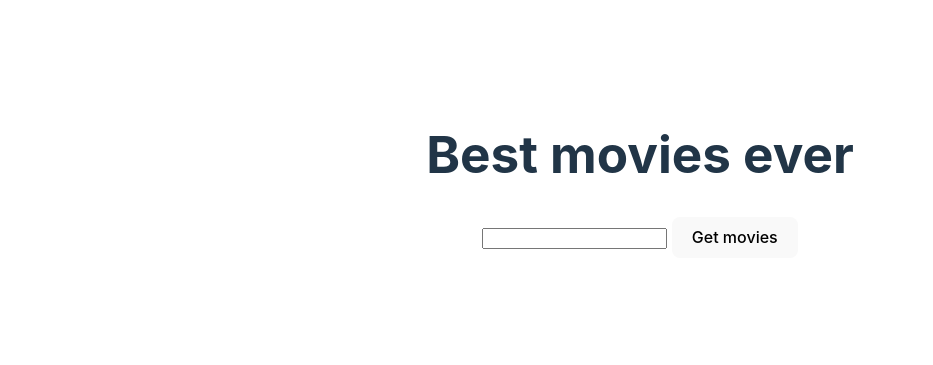
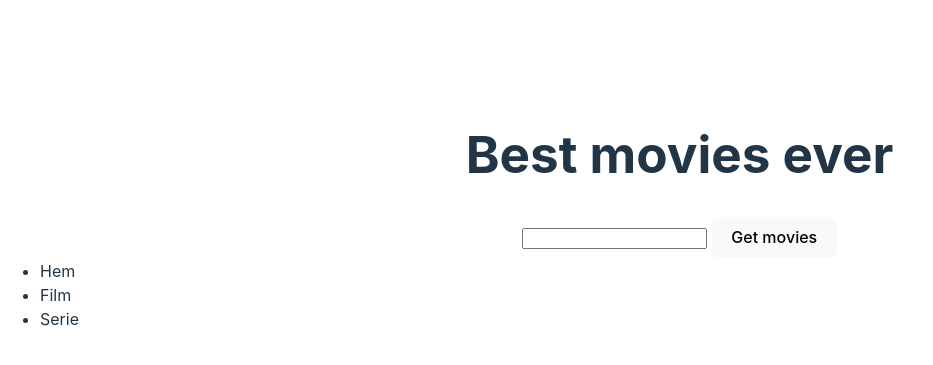
Before and after one commit to feliziaboustedt/grupparbete-git-2, a website built with Vite: page index.html in a window 1280 px wide. Shown: the part 225-590 px from the top of the page, without its empty margins (0-933 px from the left). Built offline with nearby package versions, Linux system fonts and the light colour scheme.

Commit message:
"added header"

```diff
--- a/index.html
+++ b/index.html
@@ -8,6 +8,16 @@
     <title>Vite + TS</title>
   </head>
   <body>
+    <header>
+      <h2 class="logo"></h2>
+      <nav>
+        <ul>
+          <li>Hem</li>
+          <li>Film</li>
+          <li>Serie</li>
+        </ul>
+      </nav>
+    </header>
     <div id="app">
       <h1>Best movies ever</h1>
       <form id="form">
```
